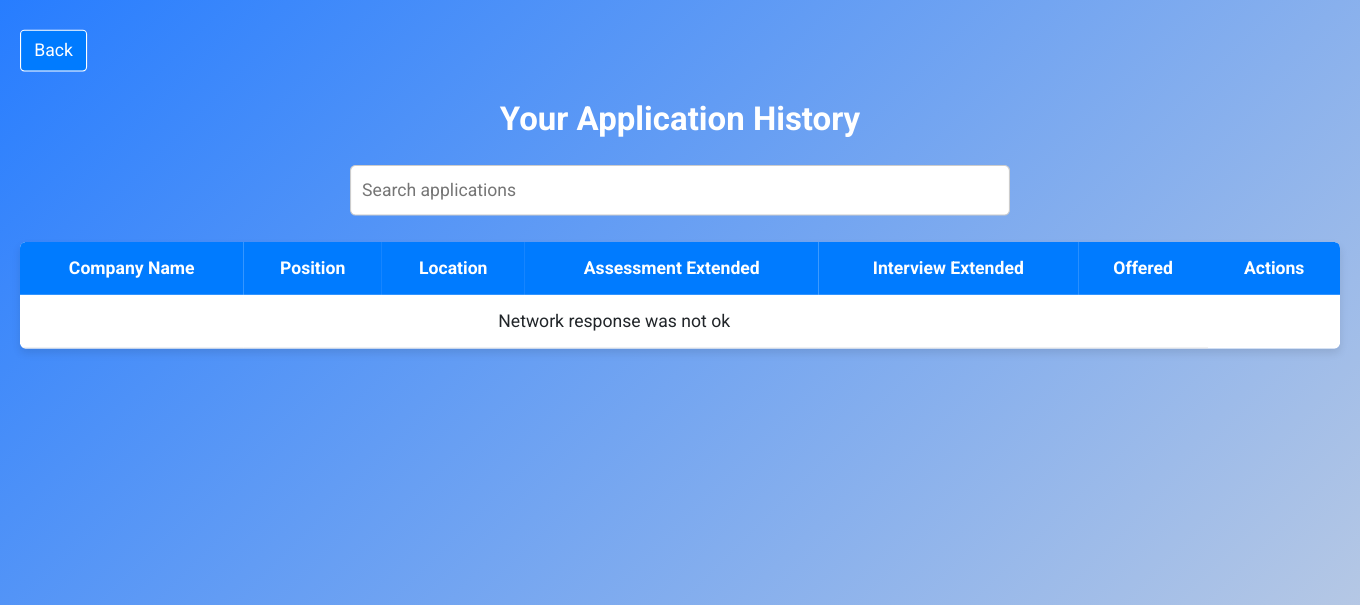
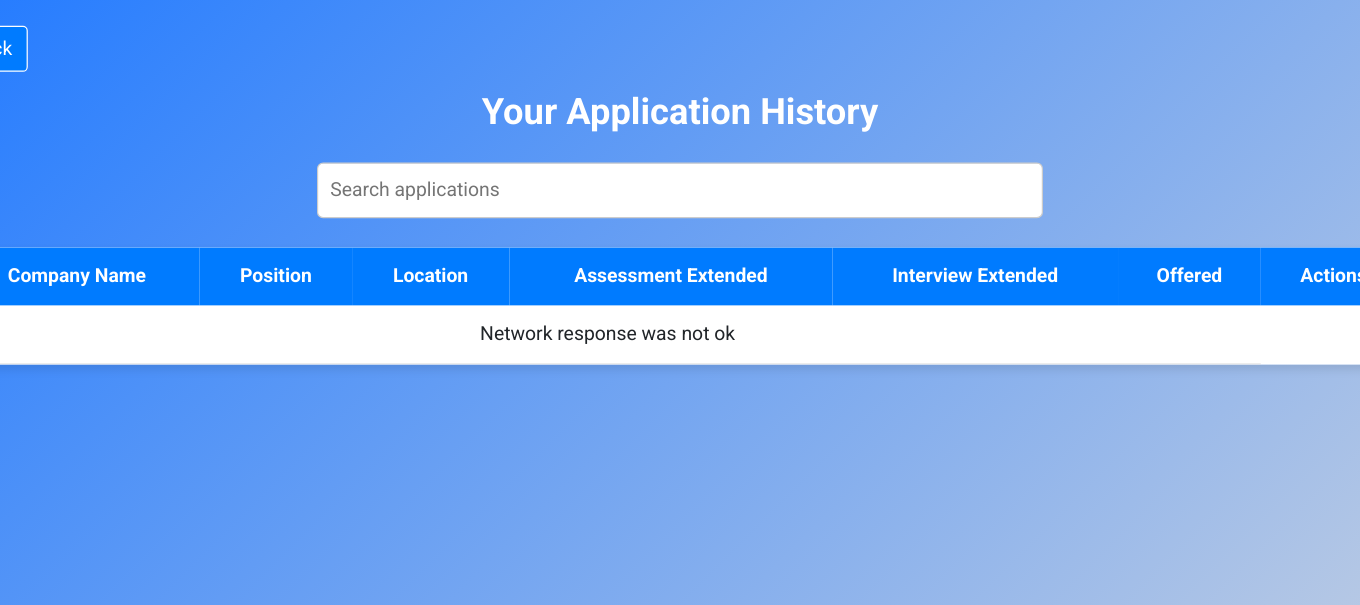
Before and after one commit to nifemi-l/EnterSmart, a Flask app: page /application-history in a window 1360 px wide; the page is wider, and only the part inside the window is pictured. Shown: the top 605 px of that part. Run offline with Flask 3, Linux system fonts and the light colour scheme; data that the repository does not hold is empty.

Commit message:
add autofocus, scale up, remove autocomplete, add bbutton margin

```diff
--- a/templates/application-history.html
+++ b/templates/application-history.html
@@ -28,12 +28,14 @@
             margin-top: 2%;
             width: 90%;
             max-width: 1200px;
+            transform: scale(1.1)
         }
 
-        .message-box {
+        .bbutton-container {
             display: flex;
             flex-direction: row;
-            margin-bottom: 20px;
+            margin-top:  10px;
+            margin-bottom: 10px;
             align-items: center;
             justify-content: space-between;
         }
@@ -141,14 +143,14 @@
 </head>
 <body>
     <div class="wrapper">
-        <div class="message-box">
+        <div class="bbutton-container">
             <button class="back-button btn btn-primary" onclick="goHome()">Back</button>
         </div>
         <div class="application-history-message-container">
             <div class="application-history-message">Your Application History</div>
         </div>
-        <div class="search-container">
-            <input type="text" class="search-input" id="searchInput" placeholder="Search applications" onkeyup="filterApplications()">
+        <div id='search-container' class="search-container">
+            <input type="text" class="search-input" id="searchInput" placeholder="Search applications" onkeyup="filterApplications()" autocomplete="off">
         </div>
         <div class="table-container">
             <!-- table containing applications -->
```
